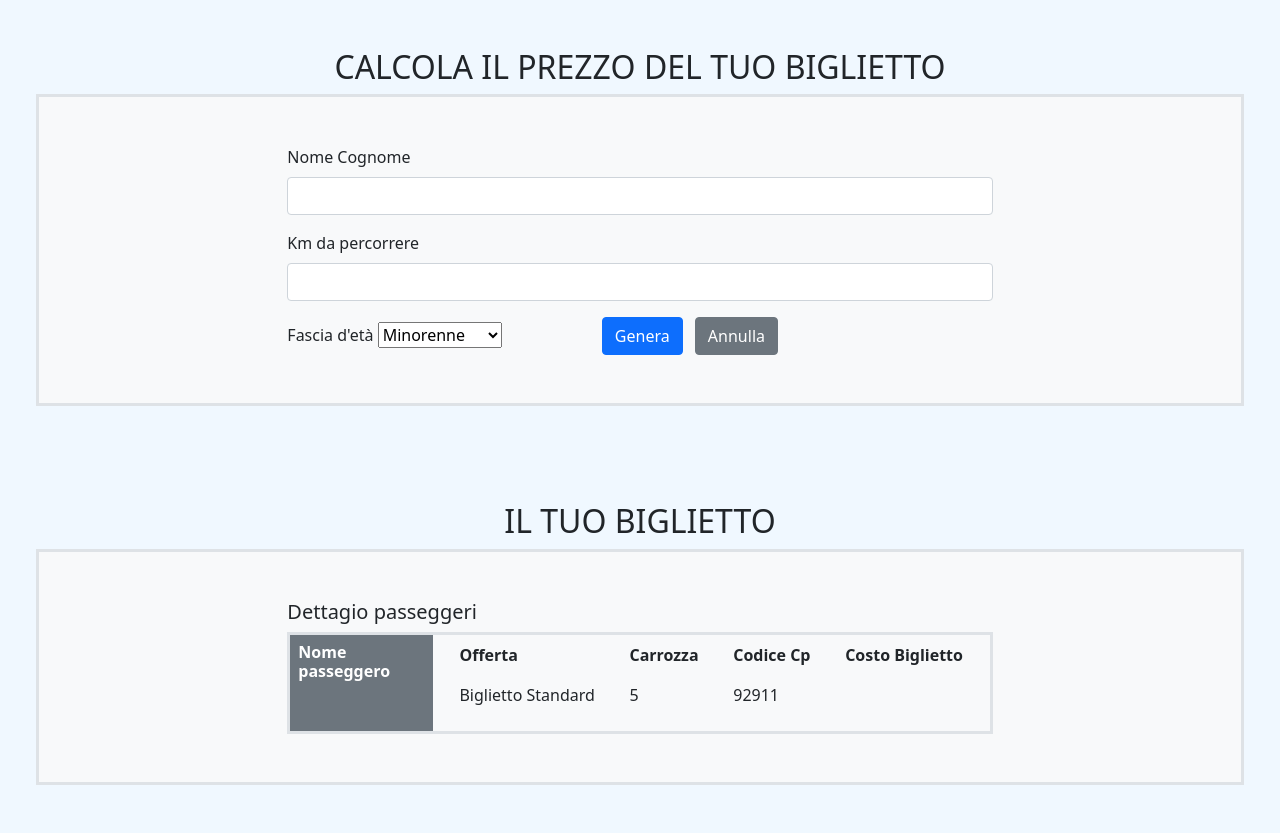
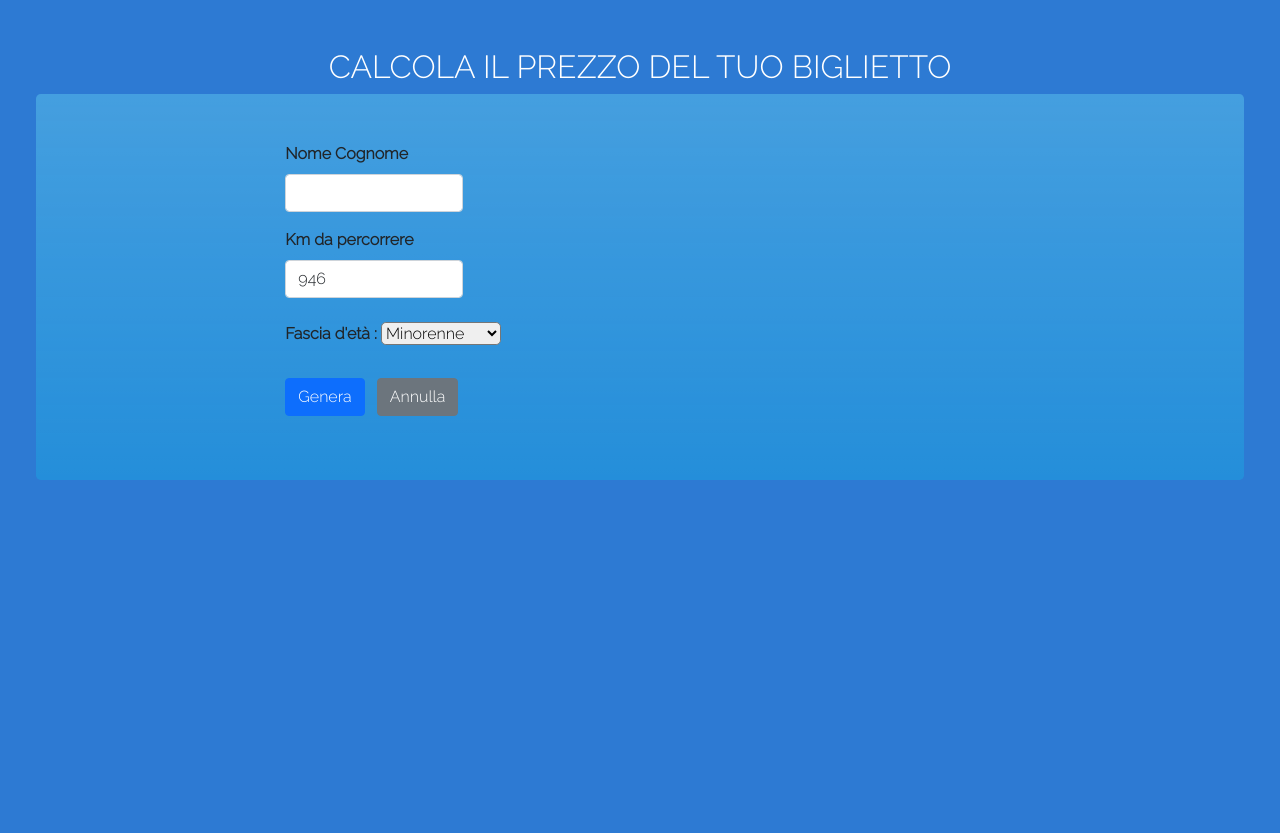
Before and after one commit to cif95/js-biglietto-treno-form, a plain HTML site: page index.html in a window 1280 px wide. After the commit the page ends 800 px from the top, so only its background shows below. Drawn offline with nearby package versions, Linux system fonts and the light colour scheme.

Commit message:
implemented style + js conditionals

```diff
--- a/css/style.css
+++ b/css/style.css
@@ -1,5 +1,6 @@
 body{
-	background-color: aliceblue;
+	font-family: 'Raleway';
+	background-color:rgb(45, 122, 211);
 }
 
 main section#ticket div#ticket-details ul li{
--- a/index.html
+++ b/index.html
@@ -16,51 +16,55 @@
 </head>
 <body>
 	<main>
-		<section id="user-form">
+		<section id="ticket-calc">
 			<div class="container-fluid p-5">
 				<div class="row text-center text-uppercase">
-					<div class="col">
+					<div class="col text-white">
 						<h2>Calcola il prezzo del tuo biglietto</h2>
 					</div>
 				</div>
-				<div class="row justify-content-center align-items-center border border-3 bg-light">
+				<div class="row justify-content-center align-items-center rounded-3 bg-gradient bg-info bg-opacity-25">
 					<div class="col-12 col-md-8 p-5">
-						<label for="user-name-input" class="form-label">Nome Cognome</label>
-						<div class="input-group mb-3">
+						<form id="user-form">
+							<label for="user-name-input" class="form-label fw-bold">Nome Cognome</label>
+							<div class="input-group mb-3 w-25">
 								<input id="user-name-input" type="text" class="form-control" aria-label="user name and surname">
 							</div>
-						<label for="travel-distance-input" class="form-label">Km da percorrere</label>
-						<div class="input-group mb-3">
+							<label for="travel-distance-input" class="form-label fw-bold">Km da percorrere</label>
+							<div class="input-group mb-3 w-25">
 								<input id="travel-distance-input" type="text" class="form-control" aria-label="user travel distance">
 							</div>
-						<label for="user-age-range" class="form-label">Fascia d'età</label>
-						<select name="user-age-range" id="user-age-range" class="me-5">
+							<label for="user-age-range" class="form-label fw-bold py-2">Fascia d'età : </label>
+							<select name="user-age-range" id="user-age-range" class="rounded-3">
 								<option value="Minorenne">Minorenne</option>
 								<option value="Maggiorenne">Maggiorenne</option>
 								<option value="Over 65">Over 65</option>
 							</select>
-						<button id="btn-create" type="button" class="btn btn-primary ms-5">Genera</button>
+							<div id="btn-group" class="py-3">
+								<button id="btn-create" type="button" class="btn btn-primary">Genera</button>
 								<button id="btn-undo" type="button" class="btn btn-secondary ms-2">Annulla</button>
+							</div>
+						</form>
 					</div>
 				</div>
 			</div>
 		</section>
-		<section id="ticket">
+		<section id="ticket" class="d-none">
 			<div class="container-fluid p-5">
 				<div class="row text-center text-uppercase">
-					<div class="col">
+					<div class="col text-white">
 						<h2>Il tuo biglietto</h2>
 					</div>
 				</div>
-				<div class="row justify-content-center border border-3 bg-light">
+				<div class="row justify-content-center rounded-3 bg-gradient bg-info bg-opacity-25">
 					<div class="col-12 col-md-8 p-5">
-						<h5>Dettagio passeggeri</h5>
-						<div id="ticket-box" class="border-3 border d-flex">
-							<div class="name w-25 bg-secondary p-2 text-white">
+						<h5 class="fw-bold">Dettaglio passeggeri</h5>
+						<div id="ticket-box" class="border-1 rounded-3 border d-flex">
+							<div class="name w-25 bg-secondary bg-opacity-25 p-2 text-white">
 								<h6 class="fw-bold">Nome passeggero</h6>
 								<p></p>
 							</div>
-							<div class="d-flex justify-content-evenly w-100" id="ticket-details">
+							<div class="d-flex justify-content-evenly" id="ticket-details">
 								<div class="ticket-item p-2">
 									<p class="fw-bold">Offerta</p>
 									<p>Biglietto Standard</p>
--- a/js/script.js
+++ b/js/script.js
@@ -1,146 +1,62 @@
-// creare un input form
 
-// estrarre il valore inserito nell'input nome cognome
-const userName = document.getElementById('user-name-input').value;
-console.log(userName + ' : nome e cognome dell\'utente');
+let userName = document.getElementById('user-name-input');
+console.log(userName.value + ' : nome e cognome dell\'utente');
+if  (!isNaN(userName.value)){
+	console.log('Non hai inserito un valore valido');
+} else {
+	console.log('l\'utente ha inserito un valore valido');
+}
 
+let travelDistance = document.getElementById('travel-distance-input');
+console.log(travelDistance.value + ' : km da percorrere inseriti dall\'utente');
 
-// estrarre il valore inserito nell'input km da percorrere
-const travelDistance = document.getElementById('travel-distance-input').value;
-console.log(travelDistance + ' : km da percorrere inseriti dall\'utente');
+if ((isNaN(travelDistance.value) || (travelDistance.value > 1000) || (travelDistance.value < 10))){
+	console.log('Non hai inserito un valore valido, ne creo uno casuale');
+	travelDistance.value = Math.floor(Math.random()*1000) + 10;
+	console.log('il numero di km generato casualmente è ' + travelDistance.value)
+} else {
+	console.log('l\'utente ha inserito un numero valido');
+}
 
-// estrarre il valore selezionato fra le options della select fascia d'età
 let userAge = "";
 
-document.getElementById('user-age-range').addEventListener('change', function() {
+document.getElementById('user-age-range').addEventListener('change',
+	function() {
 		userAge = this.value;
 		console.log('fascia d\età dell\'utente : ' + userAge);
 });
 
-// determinare il prezzo base del biglietto
-// associare al prezzo base la seguente condizione : 0.27 € / km
-const basePrice = travelDistance * 0.27;
+
+const basePrice = travelDistance.value * 0.27;
 console.log('prezzo base del biglietto : € ' + basePrice);
 
-// detrarre dal prezzo base il 17% nel caso in cui il passeggero è minorenne
 
 let finalPrice = basePrice;
 
-if (userAge = "Minorenne") {
-	finalPrice *= 0.83;
-	console.log('l\'utente è minorenne, pertanto ha diritto ad uno sconto del 17% ed il prezzo scontato è € ' + finalPrice);
-} // detrarre dal prezzo base il 33% nel caso in cui il passeggero è over65
-	else if ( userAge == "over 65") {
-	finalPrice *= 0.67;
-	console.log('l\'utente è over 65, pertanto ha diritto ad uno sconto del 33% ed il prezzo scontato è € ' + finalPrice);
-	} else {
-		console.log('l\'utente non ha diritto ad uno sconto');
-	}
-
-// consegnare un output del prezzo finale, la cui cifrà avrà al massimo due numeri decimali
-
-console.log('il prezzo finale è € ' + finalPrice);
-
-// associare al button genera la creazione del ticket
 
 let createTicketBtn = document.getElementById('btn-create');
 createTicketBtn.addEventListener('click',
 function(){
+	if (userAge === "Minorenne") {
+		finalPrice *= 0.83;
+		console.log('l\'utente è minorenne, pertanto ha diritto ad uno sconto del 17% ed il prezzo scontato è € ' + finalPrice);
+	}	else if ( userAge === "Over 65") {
+		finalPrice *= 0.67;
+		console.log('l\'utente è over 65, pertanto ha diritto ad uno sconto del 33% ed il prezzo scontato è € ' + finalPrice);
+	} else if (userAge === "Maggiorenne") {
+			console.log('l\'utente non ha diritto ad uno sconto');
+}
 console.log(finalPrice);
 document.getElementById('ticket').classList.remove('d-none');
 document.querySelector('p#ticket-price').innerHTML = finalPrice.toFixed(2) + '€';
-document.querySelector('section#ticket div.name p').innerHTML = userName;
+document.querySelector('section#ticket div.name p').innerHTML = userName.value;
 })
 
-
-// associare al button cancella l'azzeramento di tutti i dati
 
 
 let UndoBtn = document.getElementById('btn-undo');
 UndoBtn.addEventListener('click',
 function(){
 	document.getElementById('ticket').classList.add('d-none');
-	document.getElementById('user-name-input').value = "";
-	document.getElementById('travel-distance-input').value = "";
-	document.getElementById('user-name-input').value = "";
-	document.getElementById('travel-distance-input').value= "";
+	document.getElementById('user-form').reset();
 })
-
-
-
-
-
-
-
-
-
-
-
-
-
-
-
-
-
-
-
-
-
-
-
-
-// const userName = document.getElementById('user-name-input').value;
-// console.log(userName);
-
-// const travelKm = document.getElementById('travel-distance-input').value;
-
-// const ticketPrice = travelKm * 0.27;
-
-// const ageRangeBtn = document.getElementById('age-range');
-// const dropdownMenu = document.querySelector('.dropdown-menu');
-
-// ageRangeBtn.addEventListener('click',
-// function(){
-// 	dropdownMenu.classList.add('d-block');
-// })
-
-
-// let ageRange = "";
-
-// const under18 = document.getElementById('under18');
-// under18.addEventListener('click',
-// function(){
-// 	ageRange ='Minorenne';
-// 	dropdownMenu.classList.add('d-none');
-// 	document.getElementById('age-range').innerHTML = ageRange;
-// })
-
-// const over18 = document.getElementById('over18');
-// over18.addEventListener('click',
-// function(){
-// 	ageRange ='Maggiorenne';
-// 	dropdownMenu.classList.add('d-none');
-// 	document.getElementById('age-range').innerHTML = ageRange;
-// })
-
-// const over65 = document.getElementById('over65');
-// over65.addEventListener('click',
-// function(){
-// 	ageRange = 'Over65';
-// 	dropdownMenu.classList.add('d-none');
-// 	document.getElementById('age-range').innerHTML = ageRange;
-// })
-
-
-
-
-// // if (ageRange == 'Minorenne'){
-// //  	ticketPrice *= 0.83;
-// // } else if (ageRange == 'Over65'){
-// //  	ticketPrice *= 0.67;
-// // } else {
-// // 	console.log('l\'utente non ha diritto ad uno sconto');
-// // }
-
-
-// document.querySelector('p#ticket-price').innerHTML = ticketPrice.toFixed(2) + '€';
```
Lines whose indentation alone changed are shown as unchanged.
